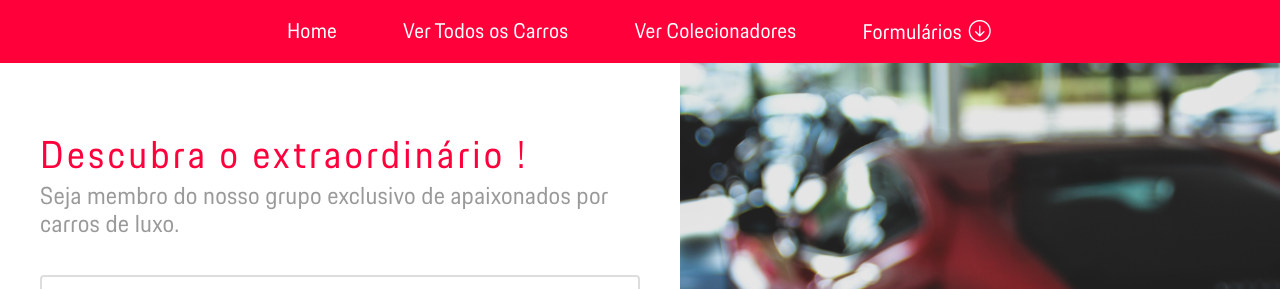
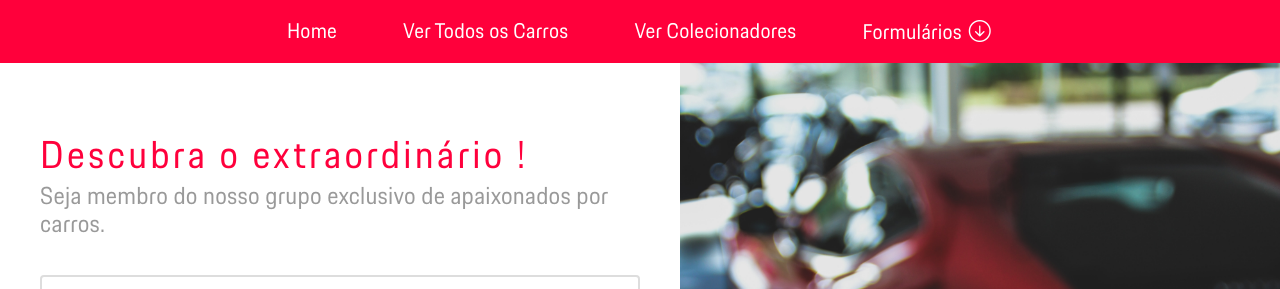
Before and after one commit to IgorMariano25/Colecionador-Carro-Cloud-Computing, an Angular app in the folder frontend/: page /FormularioColecionador in a window 1280 px wide. Shown: the top 289 px of the page. Built offline with nearby package versions, Linux system fonts and the light colour scheme.

Commit message:
Alterando título do formulário do colecionador

```diff
--- a/frontend/src/app/pages/Formularios/FormularioColecionador/formulario-colecionador.component.html
+++ b/frontend/src/app/pages/Formularios/FormularioColecionador/formulario-colecionador.component.html
@@ -3,7 +3,7 @@
     <div class="left">
       <div class="header">
         <h2 class="animation a1">Descubra o extraordinário !</h2>
-        <h3 class="animation a2">Seja membro do nosso grupo exclusivo de apaixonados por carros de luxo.</h3>
+        <h3 class="animation a2">Seja membro do nosso grupo exclusivo de apaixonados por carros.</h3>
       </div>
       <div class="form">
         <input type="text" name="nome" class="form-field animation a3" [(ngModel)]="colecionador.nome"
```
